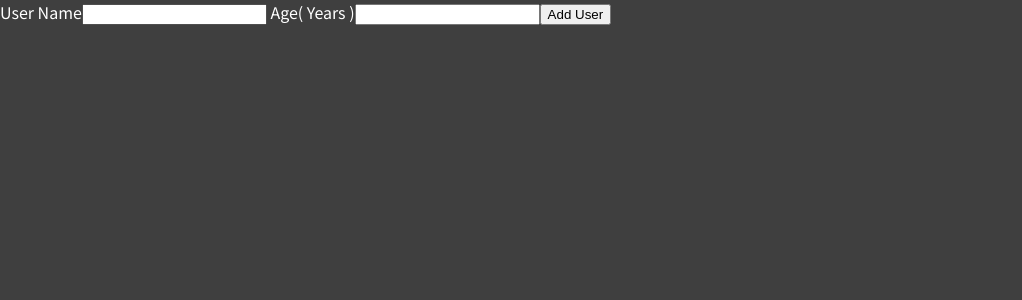
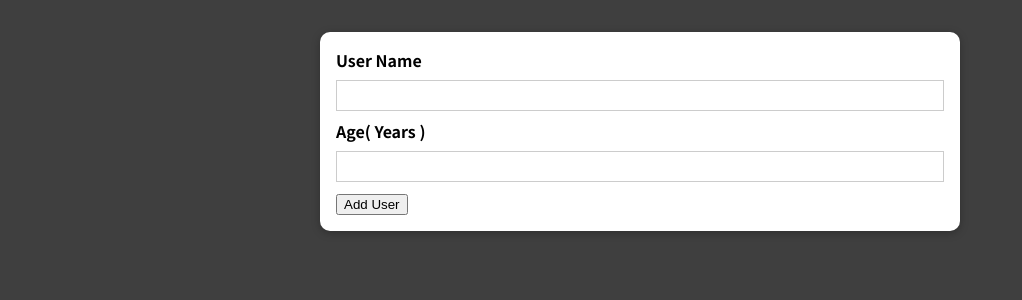
Before and after one commit to vvang044/udemy-react-practice-project-two, a React (Create React App) app: page / in a window 1280 px wide. Shown: the top 300 px of the page, without its empty margins (0-1022 px from the left). Built offline with nearby package versions, Linux system fonts and the light colour scheme.

Commit message:
Styles to card, adduser

```diff
--- /dev/null
+++ b/src/components/UI/Card.js
@@ -0,0 +1,12 @@
+import React from "react";
+import classes from './Card.module.css';
+
+const Card = (props) => {
+    return (
+        <div className={`${classes.card} ${props.className}`}>
+            {props.children}
+        </div>
+    )
+}
+
+export default Card;
--- /dev/null
+++ b/src/components/UI/Card.module.css
@@ -0,0 +1,7 @@
+.card{
+    background: #fff;
+    box-shadow: 0 2px 8px rgba(0,0,0,0.26);
+    border-radius: 10px;
+    color: black;
+    margin: 0 auto;
+}
--- a/src/components/Users/AddUser.js
+++ b/src/components/Users/AddUser.js
@@ -1,7 +1,9 @@
 
 import React from "react";
+import Card from '../UI/Card';
+import classes from './AddUser.module.css';
 
-const AddUser = props => {
+const AddUser = (props) => {
 
     const addUserHandler = (event) => {
         event.preventDefault();
@@ -9,6 +11,7 @@
 
 
     return(
+        <Card className={classes.input}>
             <form onSubmit={addUserHandler}>
                 <label htmlFor="username"> User Name</label>
                 <input id="username" type="text"></input>
@@ -18,6 +21,7 @@
 
                 <button type="submit">Add User</button>
             </form>
+        </Card>
     )
 }
 
--- /dev/null
+++ b/src/components/Users/AddUser.module.css
@@ -0,0 +1,26 @@
+.input {
+    margin: 2rem auto;
+    padding: 1rem;
+    width: 90%;
+    max-width: 40rem;
+  }
+
+  .input label {
+    display: block;
+    font-weight: bold;
+    margin-bottom: 0.5rem;
+  }
+
+  .input input {
+    font: inherit;
+    display: block;
+    width: 100%;
+    border: 1px solid #ccc;
+    padding: 0.15rem;
+    margin-bottom: 0.5rem;
+  }
+
+  .input input:focus {
+    outline: none;
+    border-color: #4f005f;
+  }
```
Lines whose indentation alone changed are shown as unchanged.
